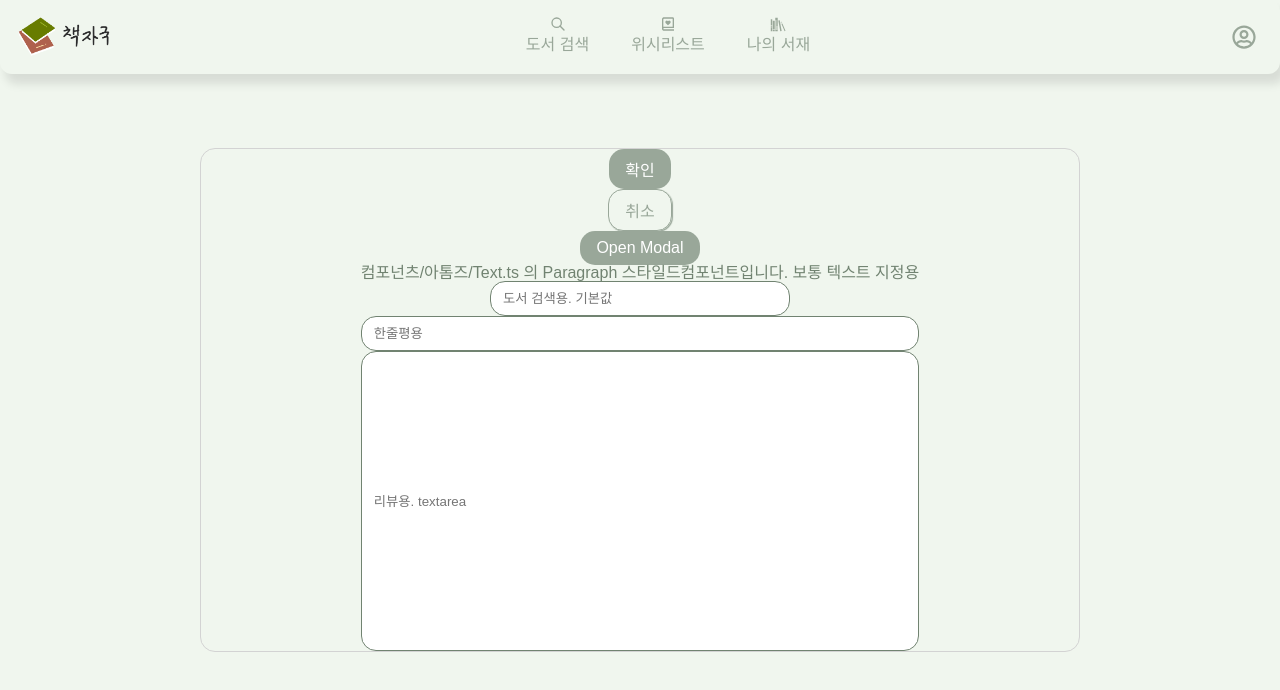
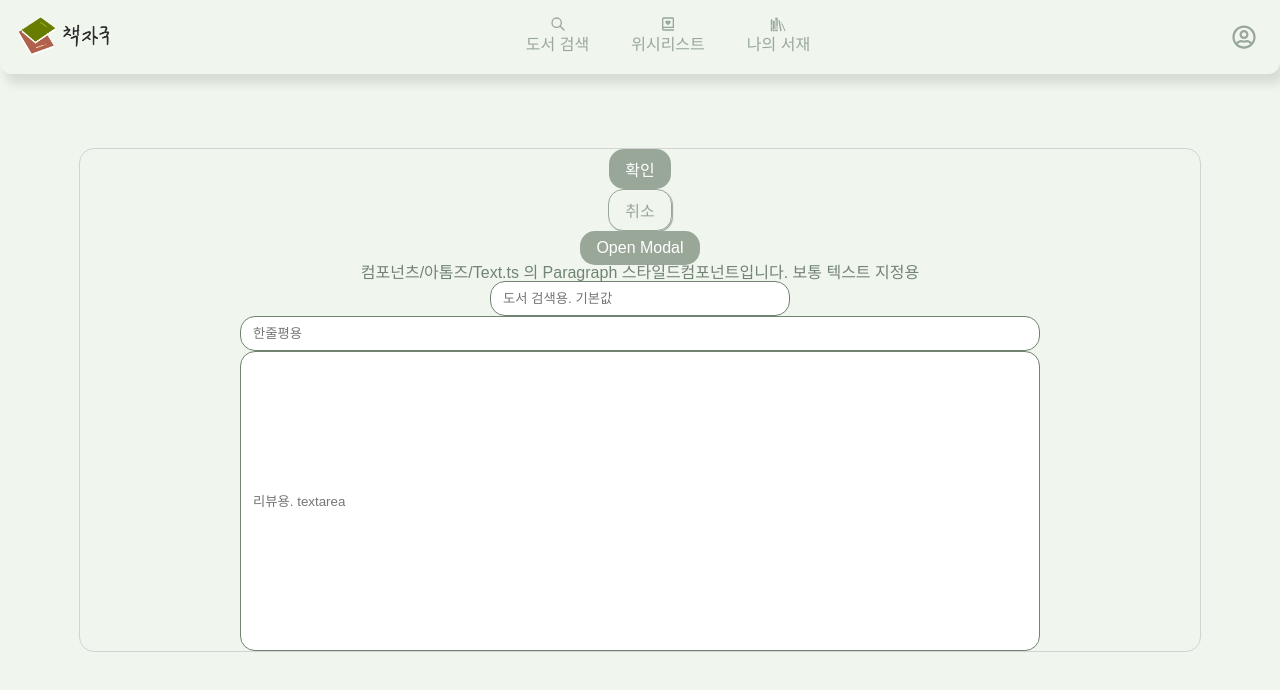
Before and after one commit to NeckSlicers/bookJagook, a React (Create React App) app in the folder client/: page / in a window 1280 px wide. Shown: the top 690 px of the page. Built offline with nearby package versions, Linux system fonts and the light colour scheme.

Commit message:
design: atoms/input 반응형 추가 및 크기 수정

```diff
--- a/client/src/components/atoms/Input.ts
+++ b/client/src/components/atoms/Input.ts
@@ -27,7 +27,11 @@ export const Input = styled.input<InputProps>`
   ${({ inputType }) =>
     inputType === 'review' &&
     css`
-      width: 100%;
+      width: 800px;
       height: 300px; // 확인용 임시값
+
+      @media screen and (max-width: 479px) {
+        width: 100%;
+      }
     `}
 `;
```
